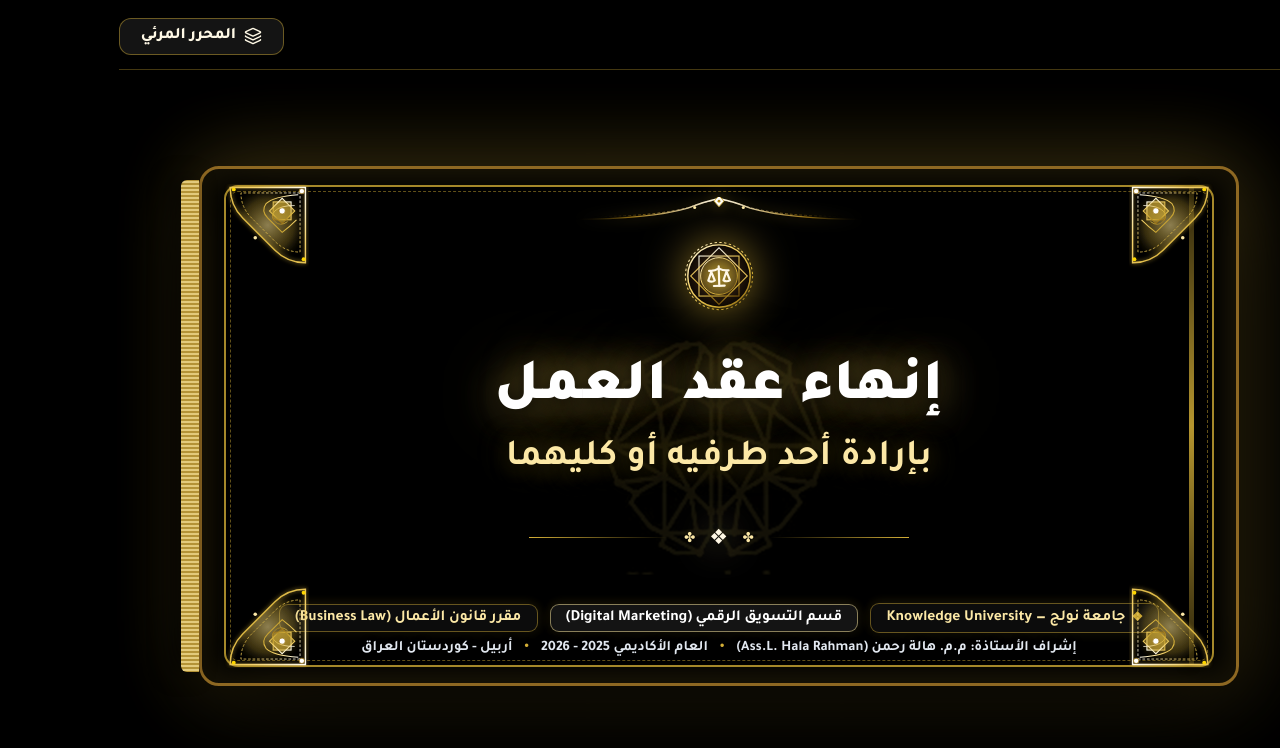
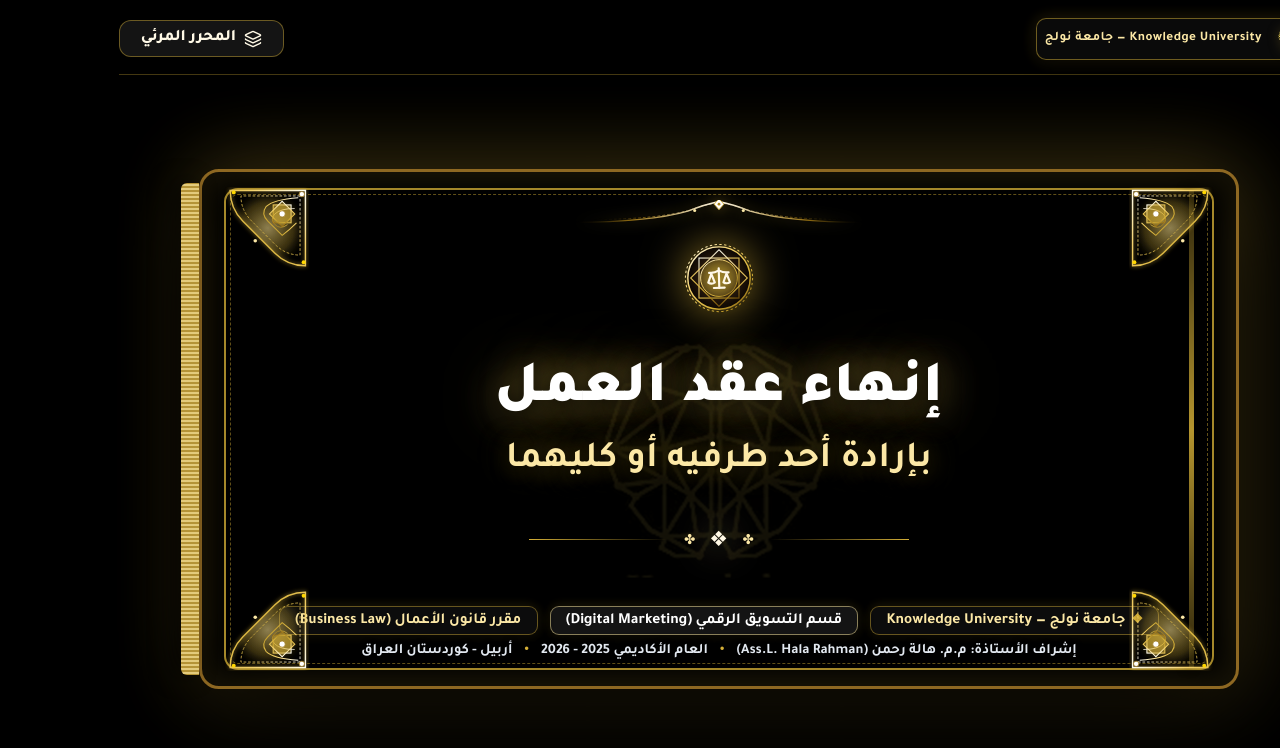
Before and after one commit to richsmaster/business-law-labor-contract-presentation, a React (Vite) app: page / in a window 1280 px wide. Shown: the top 748 px of the page. Built offline with nearby package versions, Linux system fonts and the light colour scheme; a web font is replaced by a local one.

Commit message:
Move Knowledge University badge to outer top bar outside slide container

```diff
--- a/src/App.tsx
+++ b/src/App.tsx
@@ -152,7 +152,19 @@ export const App: React.FC = () => {
   return (
     <div className="presentation-container">
       {/* Top Header Bar */}
-      <header className="top-bar" style={{ justifyContent: 'flex-end' }}>
+      <header className="top-bar">
+        <div className="top-bar-right">
+          <div className="slide-university-badge" title="Knowledge University — جامعة نولج">
+            <img
+              src="/knowledge_logo_gold.png"
+              alt="Knowledge University Logo"
+              className="univ-logo-img"
+            />
+            <span className="univ-badge-text">Knowledge University — جامعة نولج</span>
+          </div>
+        </div>
+
+        <div className="top-bar-left">
           <button
             className="btn-guide-link"
             style={{
@@ -170,6 +182,7 @@ export const App: React.FC = () => {
             <Layers size={18} />
             <span>{isVisualEditorActive ? 'المحرر المرئي (نشط)' : 'المحرر المرئي'}</span>
           </button>
+        </div>
       </header>
 
       {/* Main 3D Book Stage */}
--- a/src/components/SlideView.tsx
+++ b/src/components/SlideView.tsx
@@ -206,16 +206,6 @@ export const SlideView: React.FC<SlideViewProps> = ({ slide, direction }) => {
           <CornerFiligree position="bottom-right" />
           <CornerFiligree position="bottom-left" />
 
-          {/* Knowledge University Corner Logo on All Slides */}
-          <div className="slide-university-badge" title="Knowledge University — جامعة نولج">
-            <img
-              src="/knowledge_logo_gold.png"
-              alt="Knowledge University Logo"
-              className="univ-logo-img"
-            />
-            <span className="univ-badge-text">Knowledge University</span>
-          </div>
-
           {/* First Page (Slide 1) Brain Background Watermark */}
           {slide.id === 1 && (
             <div className="slide-bg-brain-watermark" aria-hidden="true">
--- a/src/index.css
+++ b/src/index.css
@@ -822,19 +822,17 @@ body {
 /* KNOWLEDGE UNIVERSITY CORNER EMBLEM & BRAIN WATERMARKS   */
 /* ======================================================== */
 .slide-university-badge {
-  position: absolute;
-  top: 8px;
-  left: 16px;
+  position: relative;
   z-index: 25;
-  display: flex;
+  display: inline-flex;
   align-items: center;
-  gap: 8px;
-  background: rgba(10, 10, 10, 0.9);
-  border: 1.2px solid rgba(212, 175, 55, 0.45);
-  border-radius: 9px;
-  padding: 3px 10px 3px 5px;
+  gap: 10px;
+  background: rgba(12, 12, 12, 0.88);
+  border: 1.3px solid rgba(212, 175, 55, 0.5);
+  border-radius: 10px;
+  padding: 4px 14px 4px 8px;
   backdrop-filter: blur(10px);
-  box-shadow: 0 4px 14px rgba(0, 0, 0, 0.8), 0 0 14px rgba(212, 175, 55, 0.2);
+  box-shadow: 0 4px 16px rgba(0, 0, 0, 0.8), 0 0 16px rgba(212, 175, 55, 0.22);
   transition: all 0.3s cubic-bezier(0.2, 0.8, 0.2, 1);
   user-select: none;
 }
```
Lines whose indentation alone changed are shown as unchanged.
